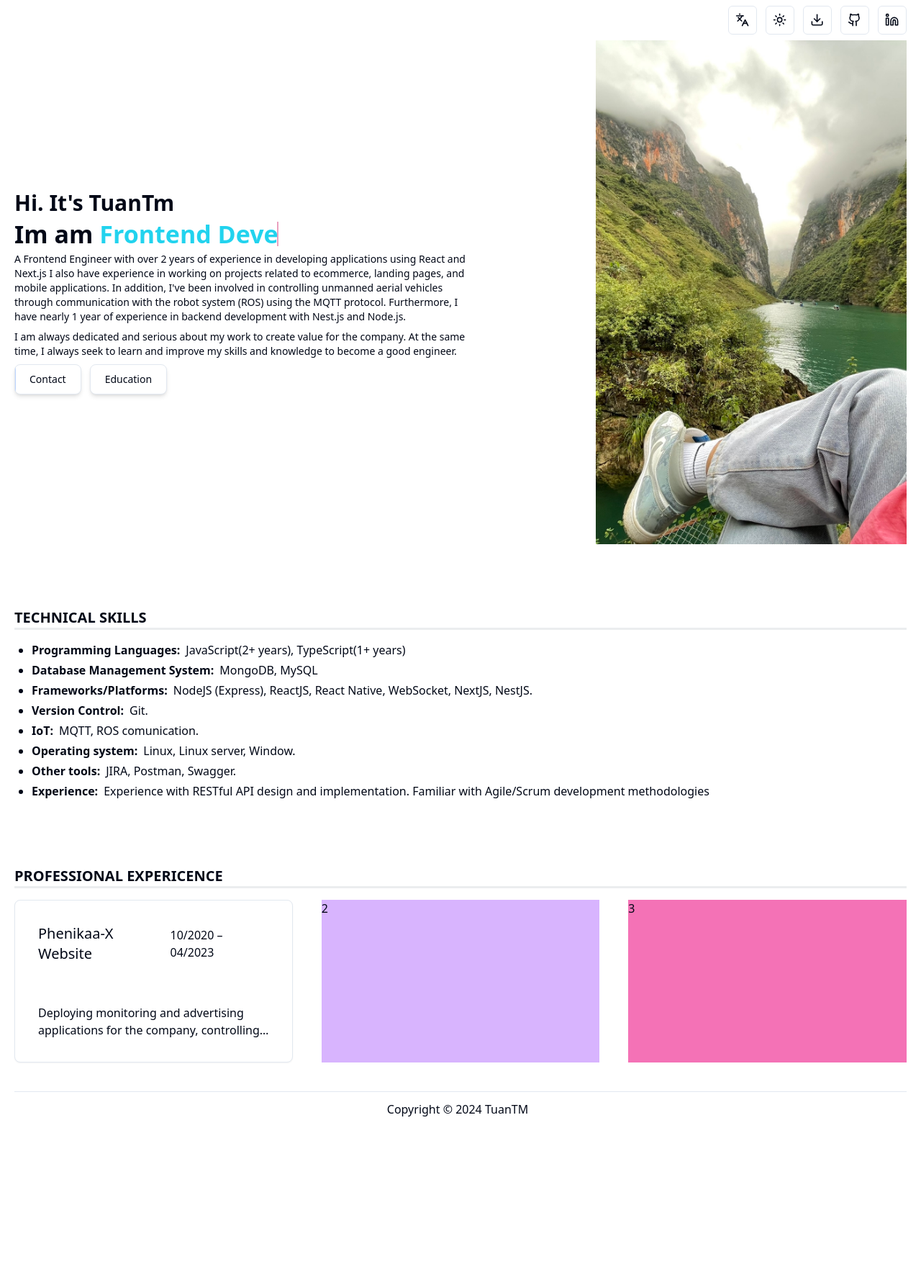
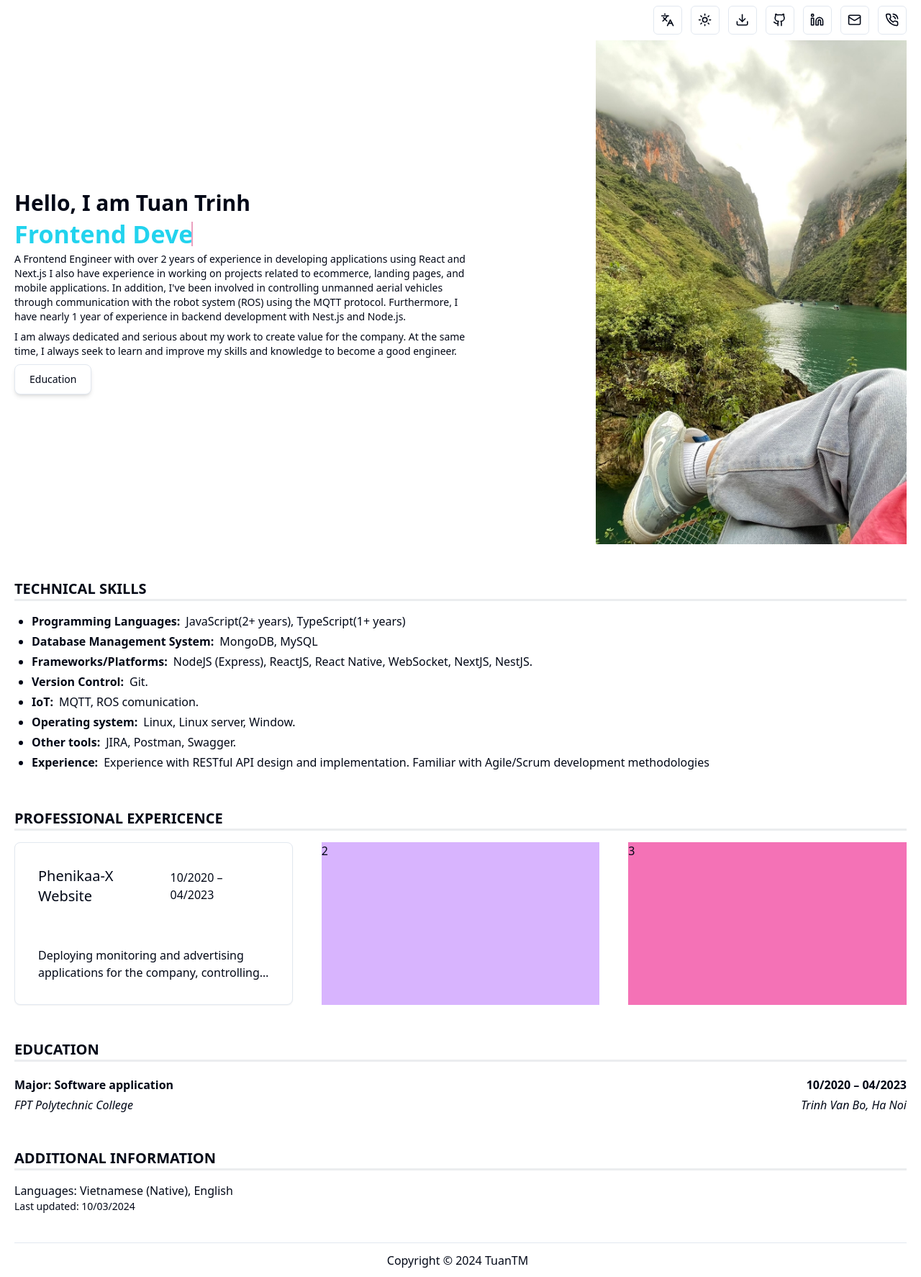
Before and after one commit to Tuan2Tm/tuan2tm.me, a Next.js app: page / in a window 1280 px wide. Shown: the whole page at 72% size. Before the commit the page ends 1564 px from the top, so only its background shows below. Built offline with nearby package versions, Linux system fonts and the light colour scheme.

Commit message:
add education

```diff
--- a/src/app/globals.css
+++ b/src/app/globals.css
@@ -79,12 +79,12 @@
   }
 
   h2 {
-    @apply text-xl font-medium;
+    @apply text-base md:text-xl font-medium;
   }
 
   h6,
   p {
-    @apply text-base font-medium;
+    @apply text-sm md:text-base font-medium;
   }
 }
 
@@ -152,3 +152,19 @@
     width: calc(100% + 8px);
   }
 }
+
+/* This affects the entire scrollbar */
+::-webkit-scrollbar {
+  width: 0px;
+}
+
+/* This affects the scrollbar thumb (the part you drag) */
+::-webkit-scrollbar-thumb {
+  background: linear-gradient(to bottom, #a855f7, #3b82f6);
+  border-radius: 30px;
+}
+
+/* This affects the scrollbar track (the background behind the thumb) */
+::-webkit-scrollbar-track {
+  box-shadow: inset 0 0 6px rgba(0, 0, 0, 0.3);
+}
--- a/src/app/page.tsx
+++ b/src/app/page.tsx
@@ -1,6 +1,5 @@
 "use client";
 
-import { Dispatch, SetStateAction, useState } from "react";
 import { CVSkillDetail, CVTitle, CVWorkInfo } from "@/components";
 import Container from "@/components/container";
 import { Button } from "@/components/ui/button";
@@ -15,21 +14,19 @@ import {
 import { useTranslation } from "react-i18next";
 import { Card } from "@/components/ui/card";
 import Link from "next/link";
-import { toggleState } from "@/utils/func";
+import { useRouter } from "next/navigation";
 
 export default function Home() {
   const { t } = useTranslation();
-  const [isOpen, setIsOpen] = useState(false);
-  const [isContact, setIsContact] = useState(false);
+  const router = useRouter();
 
   return (
     <Container>
-      <div className="flex flex-col">
-        <div className="flex justify-between items-center">
+      <div className="flex flex-col mt-14 md:mt-0">
+        <div className="flex flex-col md:flex-row justify-between items-center">
           <div className="flex flex-col w-full gap-2 md:mr-40">
-            <h1>{`Hi. It's TuanTm`}</h1>
+            <h1>{t(`${multiKeys.app.info.hi}`)}</h1>
             <p className="text-animation">
-              Im am{" "}
               <span className="relative before:content-[''] before:animate-words before:text-cyan-400"></span>
             </p>
             {getPersonalSummaryKeys().map((item, idx) => (
@@ -40,62 +37,18 @@ export default function Home() {
             <div className="flex gap-x-3">
               <Button
                 variant="outline"
-                onClick={() =>
-                  toggleState(setIsContact, setIsOpen, isContact, isOpen)
-                }
-                className="relative p-5 rounded-lg shadow-md overflow-hidden transition-all duration-300 before:absolute before:inset-0 before:bg-gradient-to-r
-                  before:from-purple-500 before:to-blue-500 before:transition-transform before:duration-700 before:transform before:origin-center before:-translate-x-full hover:before:translate-x-0"
-              >
-                <span className="relative">Contact</span>
-              </Button>
-
-              <Button
-                variant="outline"
-                onClick={() =>
-                  toggleState(setIsOpen, setIsContact, isOpen, isContact)
-                }
+                onClick={() => router.push("#education")}
                 className="relative p-5 rounded-lg shadow-md overflow-hidden transition-all duration-300 before:absolute before:inset-0 before:bg-gradient-to-r
                 before:from-purple-500 before:to-blue-500 before:transition-transform before:duration-700 before:transform before:origin-center before:scale-x-0 hover:before:scale-x-100"
               >
                 <span className="relative">Education</span>
               </Button>
             </div>
-            {isOpen && (
-              <CVWorkInfo
-                companyAddress={t(
-                  `${multiKeys.cv.education.university.address}`
-                )}
-                companyName={t(`${multiKeys.cv.education.university.name}`)}
-                workPeriod={t(`${multiKeys.cv.education.information.period}`)}
-                workPosition={t(`${multiKeys.cv.education.information.degree}`)}
-              />
-            )}
-            {isContact && (
-              <ul className="ml-4 font-medium list-disc transition-all duration-300">
-                <li>
-                  <span className=" mr-2">
-                    {t(`${multiKeys.system.personalInfo.name}`)} :
-                  </span>
-                  {t(`${multiKeys.cv.personalInfo.name}`)}
-                </li>
-                <li>
-                  <span className=" mr-2">
-                    {t(`${multiKeys.system.personalInfo.email}`)} :
-                  </span>
-                  {t(`${multiKeys.cv.personalInfo.email}`)}
-                </li>
-                <li>
-                  <span className=" mr-2">
-                    {t(`${multiKeys.system.personalInfo.phone}`)} :
-                  </span>
-                  {t(`${multiKeys.cv.personalInfo.phone}`)}
-                </li>
-              </ul>
-            )}
           </div>
           <div className="w-full h-auto md:w-2/3 md:h-[700px] bg-center bg-cover bg-no-repeat bg-[url('/images/me.jpeg')]" />
         </div>
-        <div className="flex flex-col md:my-20">
+
+        <div className="flex flex-col md:mt-10">
           <CVTitle
             className="py-2"
             title={t(multiKeys.system.CVHeaderTitle.skills)}
@@ -112,14 +65,14 @@ export default function Home() {
           </ul>
         </div>
 
-        <div className="flex flex-col">
+        <div className="flex flex-col md:mt-10" id="education">
           <CVTitle
             className="py-2"
             title={t(multiKeys.system.CVHeaderTitle.experience)}
           />
-          <div className="grid grid-cols-3 gap-10">
+          <div className="grid grid-cols-1 md:grid-cols-3 gap-10">
             <Card className="hover:cursor-pointer">
-              <div className="flex flex-col rounded-lg justify-between md:p-8 gap-14">
+              <div className="flex flex-col rounded-lg justify-between p-6 md:p-8 gap-14">
                 <div className="flex justify-between items-center ">
                   <Link href={"https://phenikaa-x.com/"} target="_blank">
                     <h2>Phenikaa-X Website</h2>
@@ -138,6 +91,34 @@ export default function Home() {
             <div className="flex bg-pink-400">3</div>
           </div>
         </div>
+
+        <div className="flex flex-col md:mt-10">
+          <CVTitle
+            className="py-2"
+            title={t(multiKeys.system.CVHeaderTitle.education)}
+          />
+          <CVWorkInfo
+            companyAddress={t(`${multiKeys.cv.education.university.address}`)}
+            companyName={t(`${multiKeys.cv.education.university.name}`)}
+            workPeriod={t(`${multiKeys.cv.education.information.period}`)}
+            workPosition={t(`${multiKeys.cv.education.information.degree}`)}
+          />
+        </div>
+
+        <div className="flex flex-col md:mt-10">
+          <CVTitle
+            className="py-2"
+            title={t(multiKeys.system.CVHeaderTitle.additionalInformation)}
+          />
+          <div className="flex flex-col md:flow-row justify-between">
+            {getAdditionalInfoKeys().map((item, idx) => (
+              <p key={idx}>
+                {t(`${multiKeys.cv.additionalInformation}.${item}`)}
+              </p>
+            ))}
+            <p className="text-sm">{t("system.lastUpdate")}</p>
+          </div>
+        </div>
       </div>
     </Container>
   );
--- /dev/null
+++ b/src/components/CVContact.tsx
@@ -0,0 +1,26 @@
+const CVContact = ({
+  title,
+  detail,
+  className,
+  href,
+}: {
+  title?: string;
+  detail: string;
+  className?: string;
+  href: string;
+}) => {
+  return (
+    <div className={`flex mb-1 ${className}`}>
+      {title && <p className="font-semibold">{title}: </p>}
+      <a
+        href={href}
+        target="_blank"
+        className="ml-2 border-b-2 hover:cursor-pointer hover:border-b-gray-400 delay-100 transition-opacity"
+      >
+        {detail}
+      </a>
+    </div>
+  );
+};
+
+export default CVContact;
--- a/src/components/narbar/index.tsx
+++ b/src/components/narbar/index.tsx
@@ -1,14 +1,20 @@
 import React from "react";
 import { ModeLang, ModeToggle } from "../header";
 import { Button } from "@/components/ui/button";
-import { Github, Download, Linkedin } from "lucide-react";
+import {
+  Github,
+  Download,
+  Linkedin,
+  MailIcon,
+  PhoneCallIcon,
+} from "lucide-react";
 import Link from "next/link";
 import Container from "../container";
 
 function NavBar() {
   return (
     <div className="h-14 backdrop-filter backdrop-blur-sm flex top-0 fixed bg-white w-full dark:bg-background/20 bg-opacity-50 z-50">
-      <Container className="justify-end pt-2">
+      <Container className="justify-end py-2">
         <div className="flex gap-x-3">
           <ModeLang />
           <ModeToggle />
@@ -30,6 +36,16 @@ function NavBar() {
               <Linkedin className="size-[1.2rem]" />
             </Button>
           </Link>
+          <Button variant="outline" size="icon">
+            <a href="mailto:tuantm@gmail.com" target="_blank">
+              <MailIcon className="size-[1.2rem]" />
+            </a>
+          </Button>
+          <Button variant="outline" size="icon">
+            <a href="tel:0375227286" target="_blank">
+              <PhoneCallIcon className="size-[1.2rem]" />
+            </a>
+          </Button>
         </div>
       </Container>
     </div>
--- a/src/i18n/index.ts
+++ b/src/i18n/index.ts
@@ -41,6 +41,7 @@ export const multiKeys = {
       skills: "system.CVHeaderTitle.skills",
       experience: "system.CVHeaderTitle.experience",
       education: "system.CVHeaderTitle.education",
+      contact: "system.CVHeaderTitle.contact",
       additionalInformation: "system.CVHeaderTitle.additionalInformation",
     },
     CVWorkDetails: {
@@ -70,6 +71,7 @@ export const multiKeys = {
     },
     summary: "cv.summary",
     skills: "cv.skills",
+    contact: "cv.contact",
     workExperience: "cv.workExperience",
     education: {
       university: {
@@ -85,6 +87,9 @@ export const multiKeys = {
   },
   app: {
     name: "app.name",
+    info: {
+      hi: "app.info.hi",
+    },
   },
   settings: {
     languages: {
--- a/src/i18n/translations/en.json
+++ b/src/i18n/translations/en.json
@@ -121,6 +121,9 @@
   },
   "app": {
     "name": "Tuan Trinh Minh",
-    "content": "Tuan Trinh Minh"
+    "content": "Tuan Trinh Minh",
+    "info": {
+      "hi": "Hello, I am Tuan Trinh"
+    }
   }
 }
--- a/src/i18n/translations/vi.json
+++ b/src/i18n/translations/vi.json
@@ -121,6 +121,9 @@
   },
   "app": {
     "name": "Trịnh Minh Tuấn",
-    "content": "Trịnh Minh Tuấn"
+    "content": "Trịnh Minh Tuấn",
+    "info": {
+      "hi": "Xin chào. Mình là Trịnh Tuấn"
+    }
   }
 }
```
Also changed, not shown: 1 other file (tests, documents, lock files or other folders).
